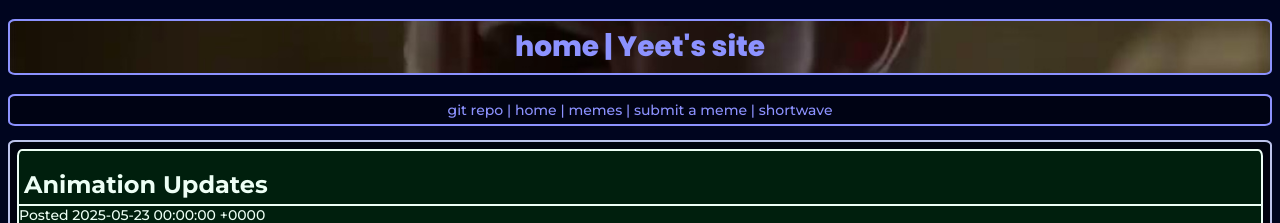
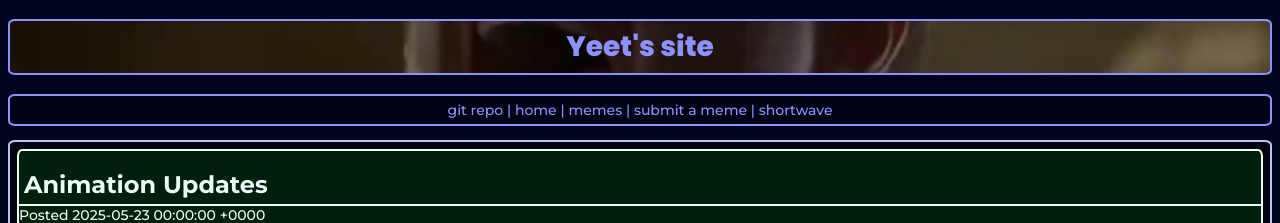
Before and after one commit to yeetssite/yeetssite.github.io, a Jekyll site: the page built from index.html, in a window 1280 px wide. Shown: the top 223 px of the page. Built offline with Jekyll 4.4.1, drawn with Linux system fonts in a browser that asks for light colours; some web fonts are replaced; a script that is not in the unit is left out.

Commit message:
Change default site logo

```diff
--- a/_layouts/default.html
+++ b/_layouts/default.html
@@ -20,7 +20,7 @@
 	</head>
 	<body>
 		<header>
-			<h1 class="logo" id="timelogo">{{ page.title }} | {{ site.title }}</h1>
+			<h1 class="logo" id="timelogo">{{ site.title }}</h1>
 			<p class="linkbar"><a href="https://github.com/yeetssite/yeetssite.github.io">git repo</a> | <a href="https://yeetssite.github.io">home</a> | <a href="https://yeetssite.github.io/memes/">memes</a> | <a href="mailto:itsyeetsup@gmail.com?subject=I%20wanna%20submit%20a%20meme">submit a meme</a> | <a href="https://yeetssite.github.io/sw/">shortwave</a></p>
 
 		</header>
```
